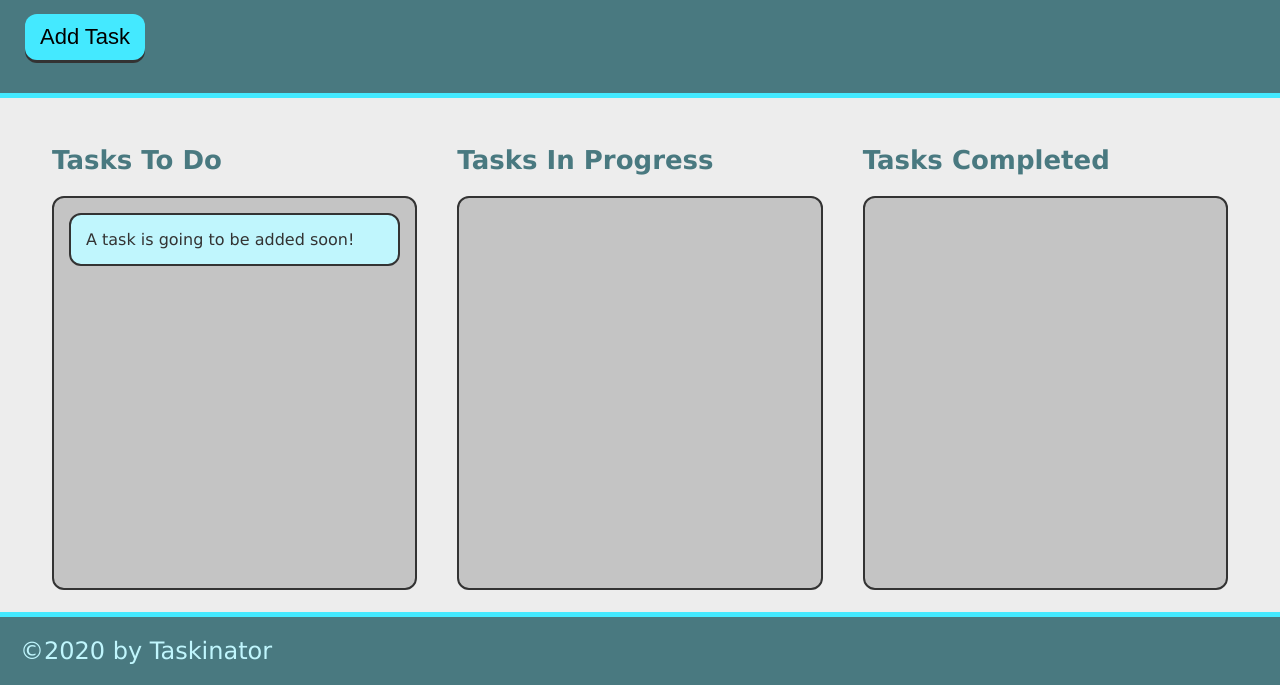
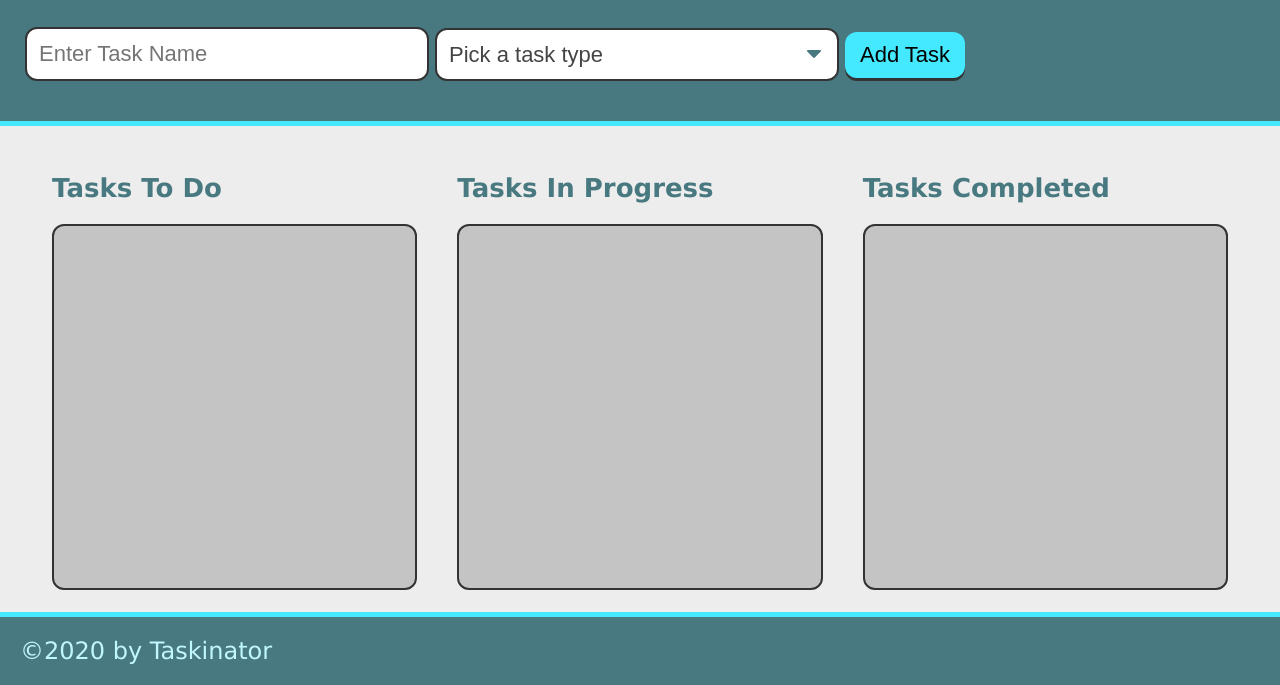
Before and after one commit to NangTuong/taskinator, a plain HTML site: page index.html in a window 1280 px wide. Shown: the part 115-800 px from the top of the page. Drawn offline with Linux system fonts and the light colour scheme.

Commit message:
refactor HTML

```diff
--- a/index.html
+++ b/index.html
@@ -1,24 +1,41 @@
 <!DOCTYPE html>
 <html lang="en">
+
 <head>
   <meta charset="UTF-8">
-    <meta http-equiv="X-UA-Compatible" content="IE=edge">
   <meta name="viewport" content="width=device-width, initial-scale=1.0">
+  <meta http-equiv="X-UA-Compatible" content="ie=edge">
   <title>Taskinator</title>
   <link rel="stylesheet" href="./assets/css/style.css">
 </head>
+
 <body>
+
   <header>
     <h1 class="page-title">Taskinator</h1>
     <p>Click the button below to add a new task!</p>
-        <button class="btn" id="save-task">Add Task</button>
+    <form id="task-form">
+      <div class="form-group">
+        <input type="text" name="task-name" placeholder="Enter Task Name" />
+      </div>
+      <div class="form-group">
+        <select name="task-type" class="select-dropdown">
+          <option value="" disabled selected>Pick a task type</option>
+          <option value="Print">Print</option>
+          <option value="Web">Web</option>
+          <option value="Mobile">Mobile</option>
+        </select>
+      </div>
+      <div class="form-group">
+        <button class="btn" id="save-task" type="submit">Add Task</button>
+      </div>
+    </form>
   </header>
+
   <main class="page-content">
     <section class="task-list-wrapper">
       <h2 class="list-title">Tasks To Do</h2>
-            <ul class="task-list" id="tasks-to-do">
-                <li class="task-item">A task is going to be added soon!</li>
-            </ul>
+      <ul class="task-list" id="tasks-to-do"></ul>
     </section>
     <!-- Tasks In Progress -->
     <section class="task-list-wrapper">
@@ -31,10 +48,12 @@
       <ul class="task-list" id="tasks-completed"></ul>
   </section>
   </main>
+
   <footer>
     &copy;2020 by Taskinator
   </footer>
 
   <script src="./assets/js/script.js"></script>
 </body>
+
 </html>
```
Lines whose indentation alone changed are shown as unchanged.
